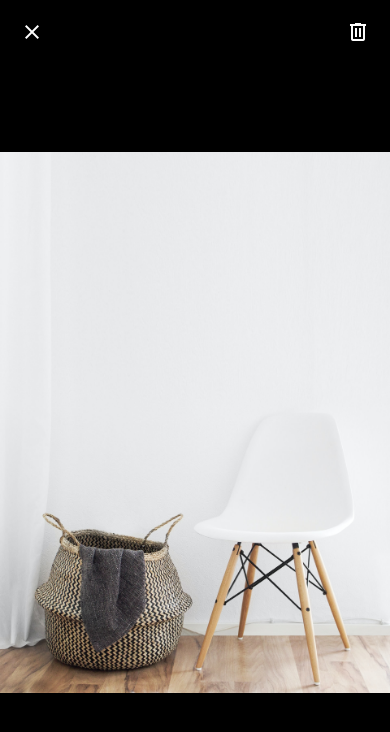
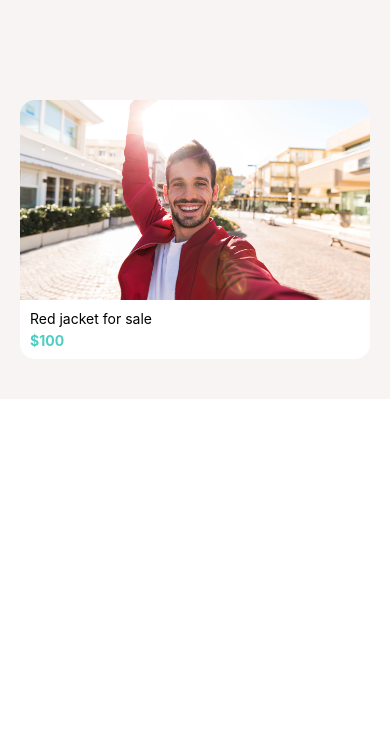
Before and after one commit to kboul/done-with-it, a React Native app: screen / in a window 390 px wide. Shown: the top 732 px of the page. Built offline with nearby package versions, Linux system fonts and the light colour scheme.

Commit message:
Create a reusable Card component

```diff
--- a/App.tsx
+++ b/App.tsx
@@ -1,8 +1,22 @@
 import React from 'react';
-import ViewImageScreen from './app/screens/ViewImageScreen';
+import { View } from 'react-native';
+import AppCard from './app/shared/AppCard';
 
 const App = () => {
-    return <ViewImageScreen />;
+    return (
+        <View
+            style={{
+                backgroundColor: '#f8f4f4',
+                padding: 20,
+                paddingTop: 100
+            }}>
+            <AppCard
+                title="Red jacket for sale"
+                subtitle="$100"
+                image={require('./app/assets/jacket.jpg')}
+            />
+        </View>
+    );
 };
 
 export default App;
--- /dev/null
+++ b/app/shared/AppCard/index.tsx
@@ -0,0 +1,19 @@
+import React from 'react';
+import { View, Image } from 'react-native';
+import AppText from '../AppText/AppText';
+import IAppCard from './model';
+import styles from './styles';
+
+const AppCard = ({ title, subtitle, image }: IAppCard) => {
+    return (
+        <View style={styles.cardContainer}>
+            <Image source={image} style={styles.image} />
+            <View style={styles.detailsContainer}>
+                <AppText style={styles.title}>{title}</AppText>
+                <AppText style={styles.subtitle}>{subtitle}</AppText>
+            </View>
+        </View>
+    );
+};
+
+export default AppCard;
--- /dev/null
+++ b/app/shared/AppCard/model.ts
@@ -0,0 +1,5 @@
+export default interface IAppCard {
+    title: string;
+    subtitle: string;
+    image: number;
+}
--- /dev/null
+++ b/app/shared/AppCard/styles.ts
@@ -0,0 +1,27 @@
+import { StyleSheet } from 'react-native';
+import colors from '../../config/colors';
+
+const styles = StyleSheet.create({
+    cardContainer: {
+        borderRadius: 15,
+        backgroundColor: colors.white,
+        marginBottom: 20,
+        overflow: 'hidden' // force iamge to have round corners
+    },
+    detailsContainer: {
+        padding: 10
+    },
+    image: {
+        width: '100%',
+        height: 200
+    },
+    title: {
+        marginBottom: 5
+    },
+    subtitle: {
+        color: colors.secondary,
+        fontWeight: 'bold'
+    }
+});
+
+export default styles;
--- a/app/shared/AppText/AppText.tsx
+++ b/app/shared/AppText/AppText.tsx
@@ -3,8 +3,8 @@ import { Text } from 'react-native';
 import IAppText from './model';
 import styles from './styles';
 
-const AppText = ({ children }: IAppText) => {
-    return <Text style={styles.text}>{children}</Text>;
+const AppText = ({ children, style }: IAppText) => {
+    return <Text style={[styles.text, style]}>{children}</Text>;
 };
 
 export default AppText;
--- a/app/shared/AppText/model.ts
+++ b/app/shared/AppText/model.ts
@@ -1,3 +1,4 @@
 export default interface IAppText {
-    children: React.ReactElement;
+    children: React.ReactElement | string;
+    style?: Object;
 }
--- a/app/shared/AppText/styles.ts
+++ b/app/shared/AppText/styles.ts
@@ -2,14 +2,13 @@ import { StyleSheet, Platform } from 'react-native';
 
 const styles = StyleSheet.create({
     text: {
-        color: 'tomato',
         ...Platform.select({
             ios: {
                 fontSize: 20,
                 fontFamily: 'Avenir'
             },
             android: {
-                fontSize: 18,
+                fontSize: 16,
                 fontFamily: 'Roboto'
             }
         })
```
Also changed, not shown: app/assets/jacket.jpg (added).
